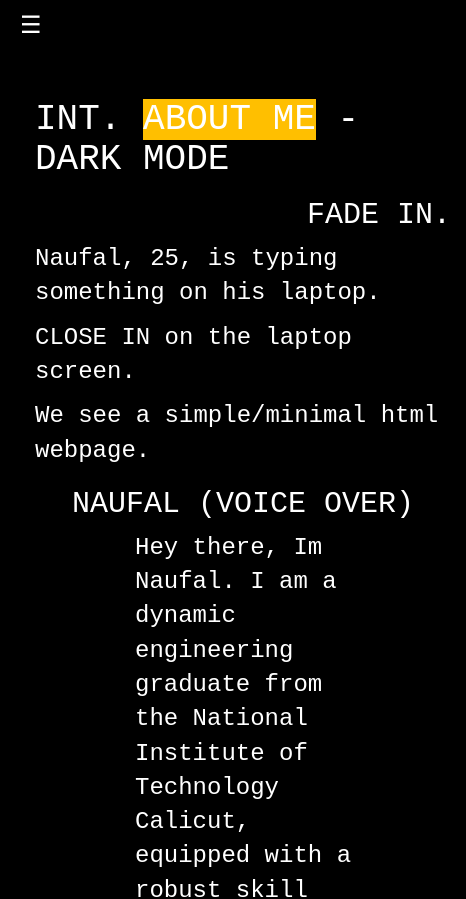
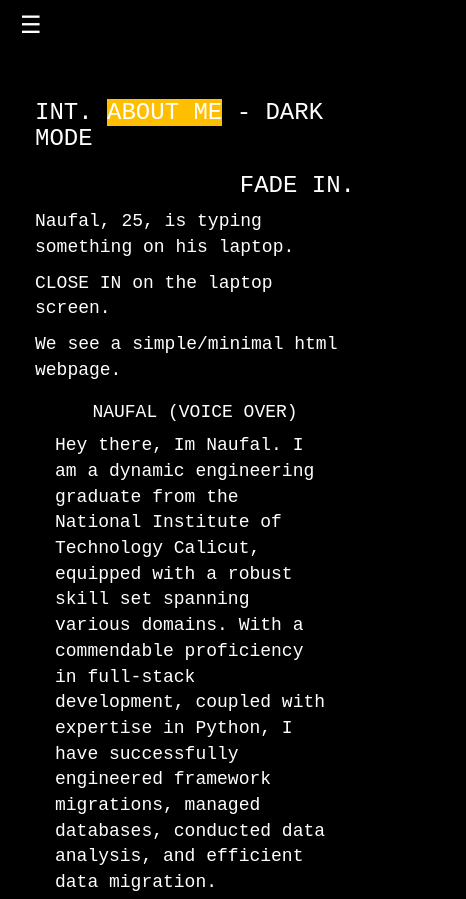
Before and after one commit to naufalmohamed/personal_website, a plain HTML site: page index.html in a window 390 px wide. Shown: the top 899 px of the page, 466 px wide, since content can reach past the window. Drawn offline with nearby package versions, Linux system fonts and the light colour scheme.

Commit message:
Adjusts font size and length for small screens.

```diff
--- a/index.html
+++ b/index.html
@@ -6,6 +6,11 @@
       <meta name="viewport" content="width=device-width, initial-scale=1">
       <title>whoami</title>
       <style>
+
+
+
+
+
          .dialogue-title{
          text-align: center;
          color: white;
@@ -33,6 +38,49 @@
          font-family: 'Courier New', Courier, monospace;
          text-align: right;
          }
+
+
+
+	@media (max-width: 1350px) {
+	p#dialogue{
+         color: white;
+         font-family: 'Courier New', Courier, monospace;   ;
+         font-size:large;
+         margin-left: 20px;
+         margin-right: 20px;
+         }
+	p{
+         color: white;
+         font-family: 'Courier New', Courier, monospace;   ;
+         font-size:large;
+         margin-left: 20px;
+         margin-right: 20px;
+         }
+         .dialogue-title{
+         text-align: center;
+         color: white;
+         font-family: 'Courier New', Courier, monospace;
+font-size:large;
+         }
+         .scene-heading{
+         text-align: left;
+         color: white;
+         font-family: 'Courier New', Courier, monospace;
+font-size:x-large;
+         }
+         .cut-to{
+         color: white;
+         font-family: 'Courier New', Courier, monospace;
+         text-align: right;
+font-size:x-large;
+
+         }
+
+
+
+
+}
+
          body {
          font-family: 'Courier New', Courier, monospace;
          background-color: #333;
@@ -337,7 +385,7 @@
       </div>
       <div class="container">
       <section id = "section1">
-         <h1 style = "color:white; font-family: 'Courier New', Courier, monospace;">INT. <span style="background-color: #FFBF00;">ABOUT ME</span> - DARK MODE</h1>
+         <h1 class = "scene-heading" style = "color:white; font-family: 'Courier New', Courier, monospace;">INT. <span style="background-color: #FFBF00;">ABOUT ME</span> - DARK MODE</h1>
          <h2 class = "cut-to">FADE IN.</h2>
          <p>Naufal, 25, is typing something on his laptop.</p>
          <p>CLOSE IN on the laptop screen.</p>
@@ -358,7 +406,7 @@
             </p>
       </section>
       <section id = "section2">
-      <h1 style = "color:white; font-family: 'Courier New', Courier, monospace;">INT. <span style="background-color: #FFBF00;">Education</span> - DARK MODE</h1>
+      <h1 class = "scene-heading" style = "color:white; font-family: 'Courier New', Courier, monospace;">INT. <span style="background-color: #FFBF00;">Education</span> - DARK MODE</h1>
       <h2 class = "cut-to">FADE IN.</h2>
       <h1 id="timeline-title">Education</h1>
       <ul id="timeline-list">
@@ -385,7 +433,7 @@
       </section>
       </section>
       <section id = "section3">
-      <h1 style = "color:white; font-family: 'Courier New', Courier, monospace;">INT. <span style="background-color: #FFBF00;">Work Experience</span> - DARK MODE</h1>
+      <h1 class = "scene-heading" style = "color:white; font-family: 'Courier New', Courier, monospace;">INT. <span style="background-color: #FFBF00;">Work Experience</span> - DARK MODE</h1>
       <h2 class = "cut-to">FADE IN.</h2>
       <h1 id="timeline-title">Work Experience</h1>
       <ul id="timeline-list">
@@ -403,7 +451,7 @@
       </section>
       </section>
       <section id = "section4">
-      <h1 style = "color:white; font-family: 'Courier New', Courier, monospace;">INT. <span style="background-color: #FFBF00;">Projects</span> - DARK MODE</h1>
+      <h1 style class = "scene-heading" = "color:white; font-family: 'Courier New', Courier, monospace;">INT. <span style="background-color: #FFBF00;">Projects</span> - DARK MODE</h1>
       <h2 class = "cut-to">FADE IN.</h2>
       <h1 id="timeline-title">Projects</h1>
       <ul id="timeline-list">
```
